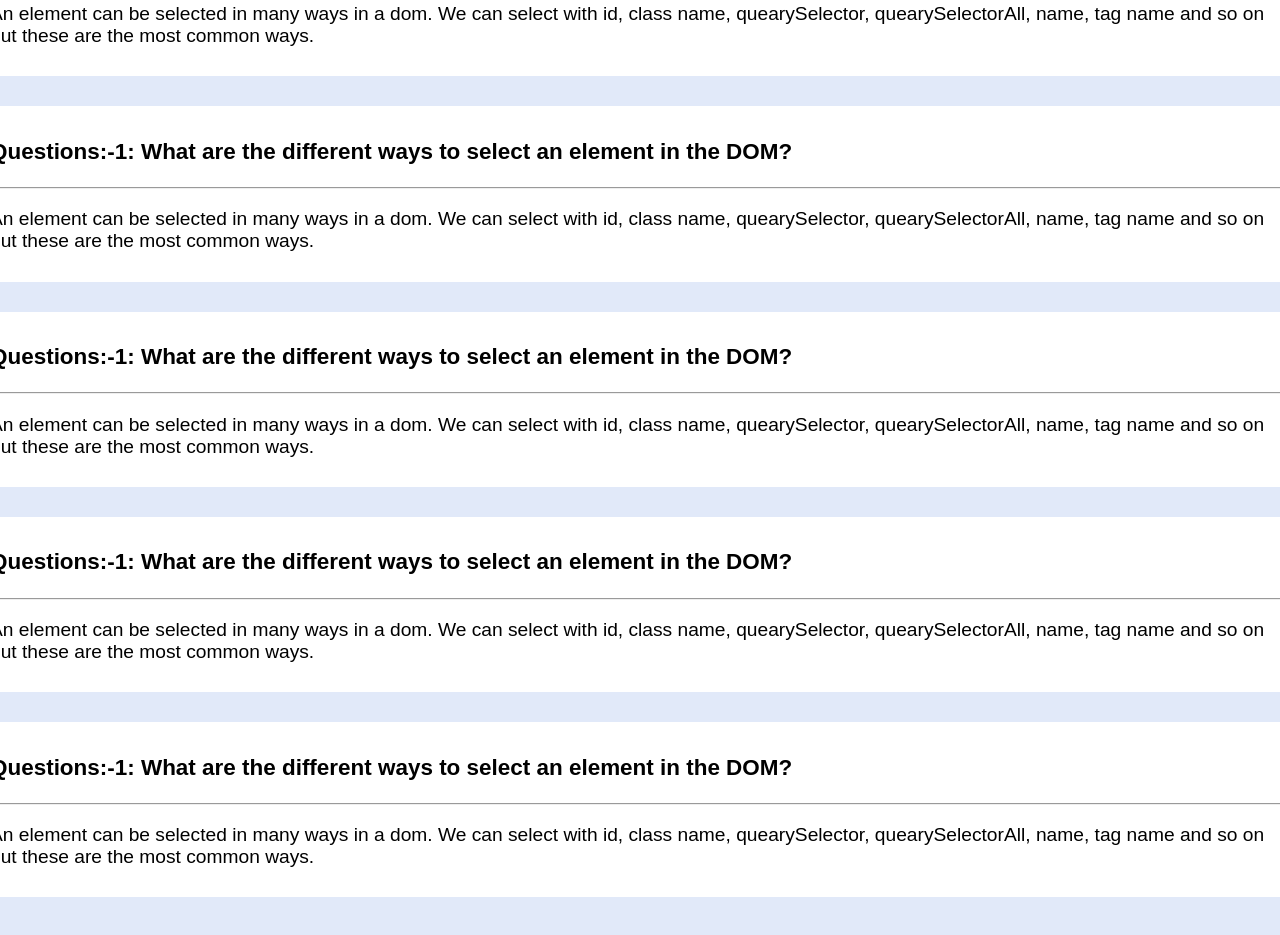
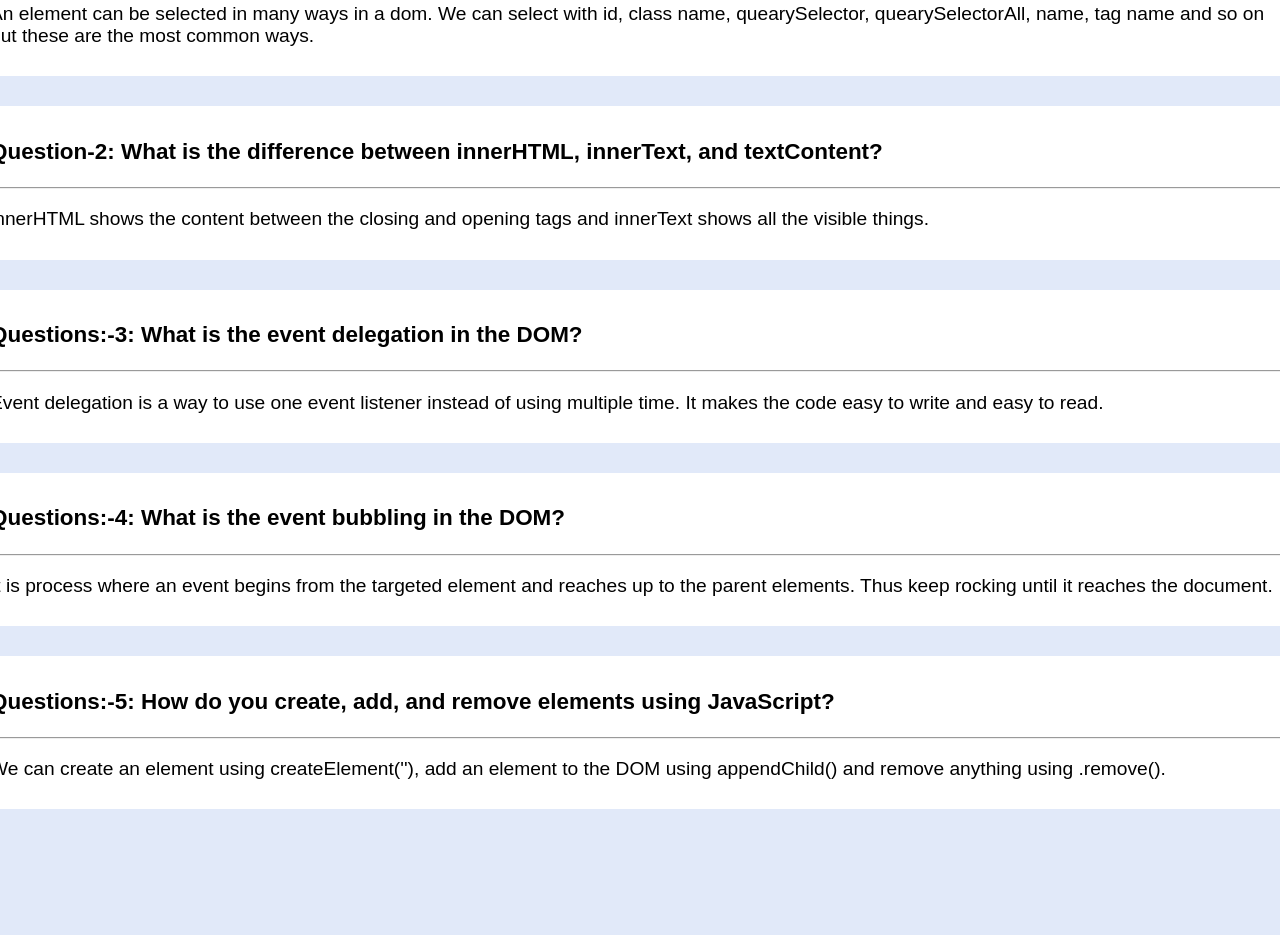
Before and after one commit to EmonMridha/assignment-05, a plain HTML site: page index2.html in a window 1280 px wide. Shown: the part 315-1250 px from the top of the page. After the commit the page ends 1162 px from the top, so only its background shows below. Drawn offline with Linux system fonts and the light colour scheme.

Commit message:
added the questions and answers

```diff
--- a/index2.html
+++ b/index2.html
@@ -27,24 +27,24 @@
             <p>An element can be selected in many ways in a dom. We can select with id, class name, quearySelector, quearySelectorAll, name, tag name and so on but these are the most common ways. </p>
         </div>
         <div class="boxes">
-            <h3>Questions:-1: What are the different ways to select an element in the DOM?</h3>
+            <h3>Question-2: What is the difference between innerHTML, innerText, and textContent?</h3>
             <hr>
-            <p>An element can be selected in many ways in a dom. We can select with id, class name, quearySelector, quearySelectorAll, name, tag name and so on but these are the most common ways. </p>
+            <p>innerHTML shows the content between the closing and opening tags and innerText shows all the visible things. </p>
         </div>
         <div class="boxes">
-            <h3>Questions:-1: What are the different ways to select an element in the DOM?</h3>
+            <h3>Questions:-3: What is the event delegation in the DOM?</h3>
             <hr>
-            <p>An element can be selected in many ways in a dom. We can select with id, class name, quearySelector, quearySelectorAll, name, tag name and so on but these are the most common ways. </p>
+            <p>Event delegation is a way to use one event listener instead of using multiple time. It makes the code easy to write and easy to read. </p>
         </div>
         <div class="boxes">
-            <h3>Questions:-1: What are the different ways to select an element in the DOM?</h3>
+            <h3>Questions:-4: What is the event bubbling in the DOM?</h3>
             <hr>
-            <p>An element can be selected in many ways in a dom. We can select with id, class name, quearySelector, quearySelectorAll, name, tag name and so on but these are the most common ways. </p>
+            <p>It is process where an event begins from the targeted element and reaches up to the parent elements. Thus keep rocking until it reaches the document. </p>
         </div>
         <div class="boxes">
-            <h3>Questions:-1: What are the different ways to select an element in the DOM?</h3>
+            <h3>Questions:-5: How do you create, add, and remove elements using JavaScript?</h3>
             <hr>
-            <p>An element can be selected in many ways in a dom. We can select with id, class name, quearySelector, quearySelectorAll, name, tag name and so on but these are the most common ways. </p>
+            <p>We can create an element using createElement(''), add an element to the DOM using appendChild() and remove anything using  .remove().</p>
         </div>
        </div>
     </div>
```
